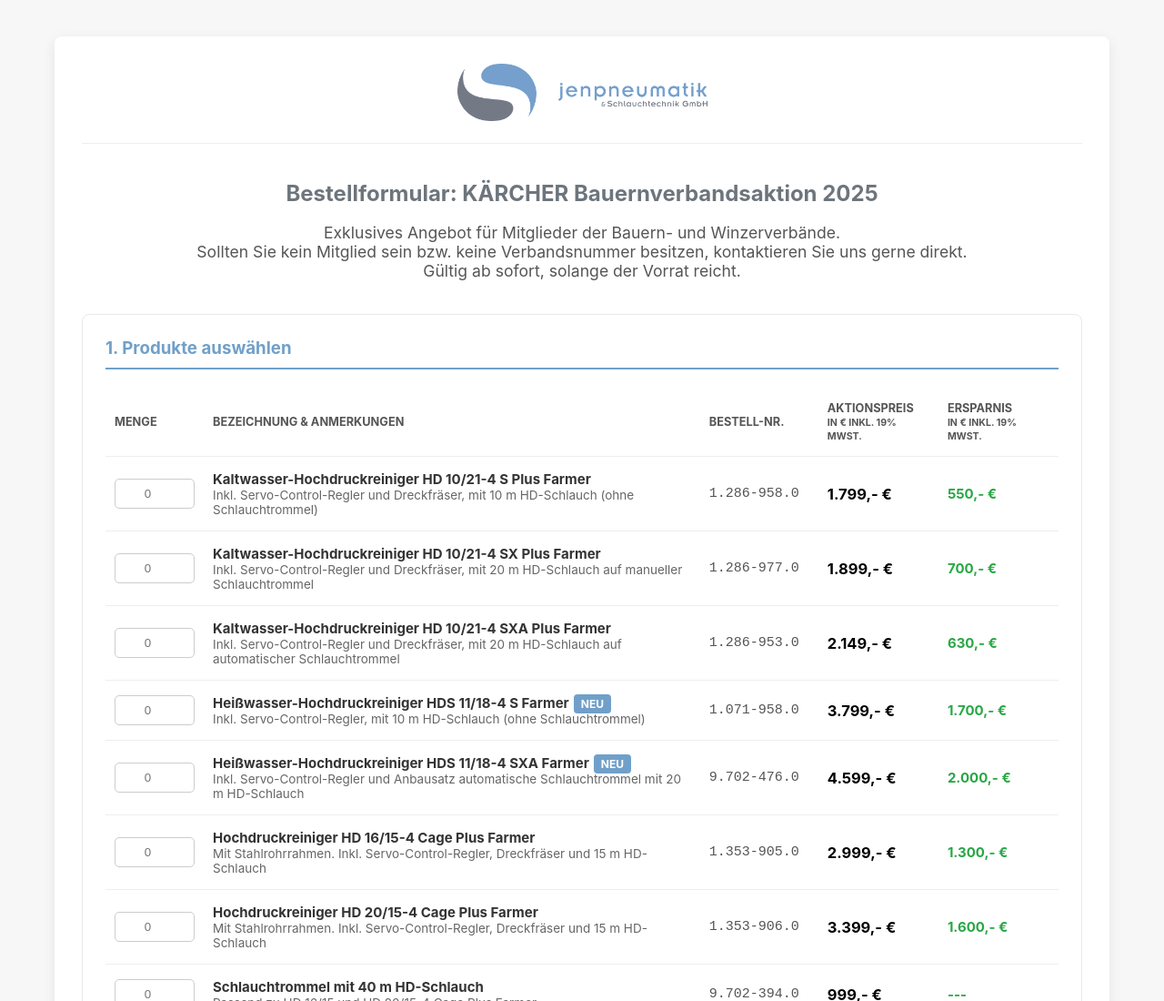
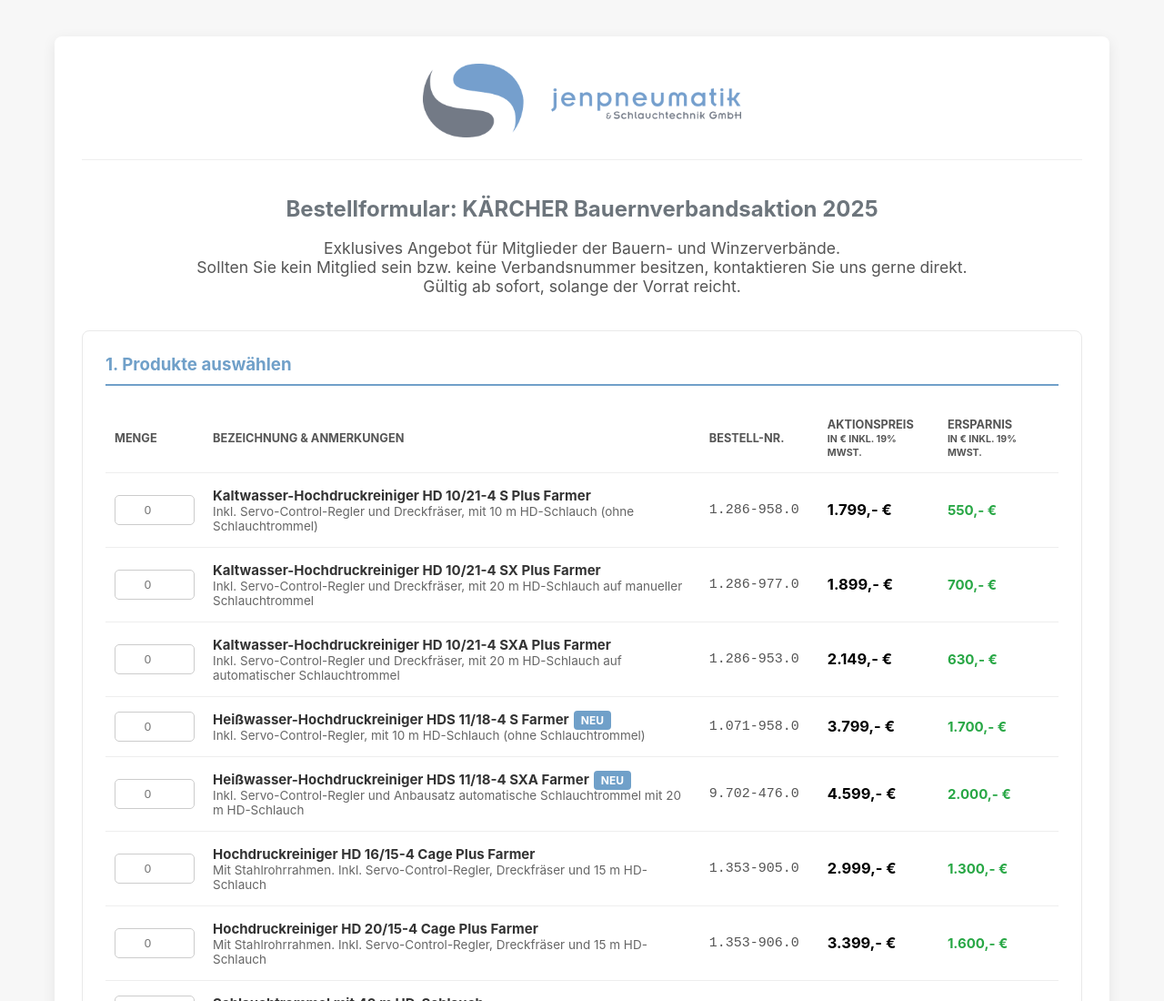
Before and after one commit to jenpneumatik/landingpage_kaercher-aktion_bv2025, a plain HTML site: page index.html in a window 1280 px wide. Shown: the top 1100 px of the page at 91% size. Drawn offline with Linux system fonts and the light colour scheme.

Commit message:
Update index.html

```diff
--- a/index.html
+++ b/index.html
@@ -26,7 +26,8 @@
             border-bottom: 1px solid #eee;
         }
         .header img {
-            max-width: 275px;
+            width: 100%; /* Neu: Passt sich dem Container an */
+            max-width: 350px; /* Bleibt als Obergrenze erhalten */
             height: auto;
         }
         .intro {
```
